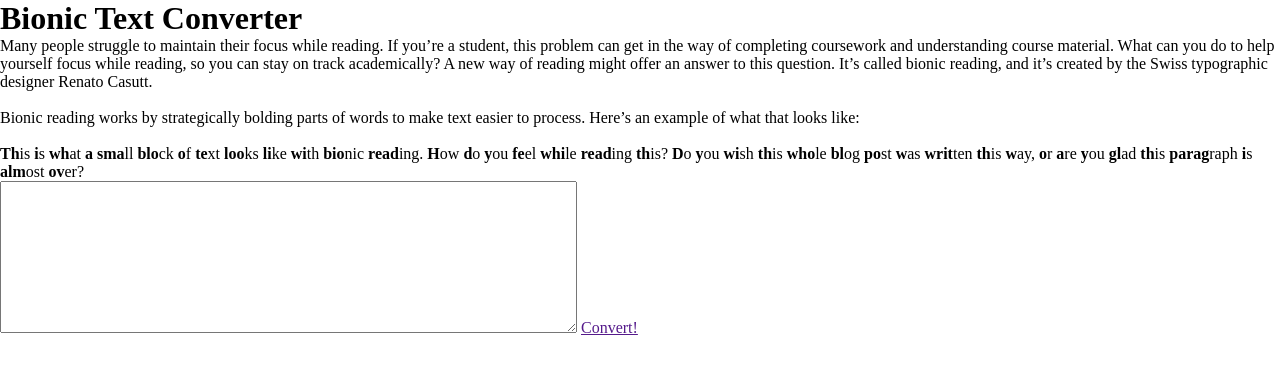
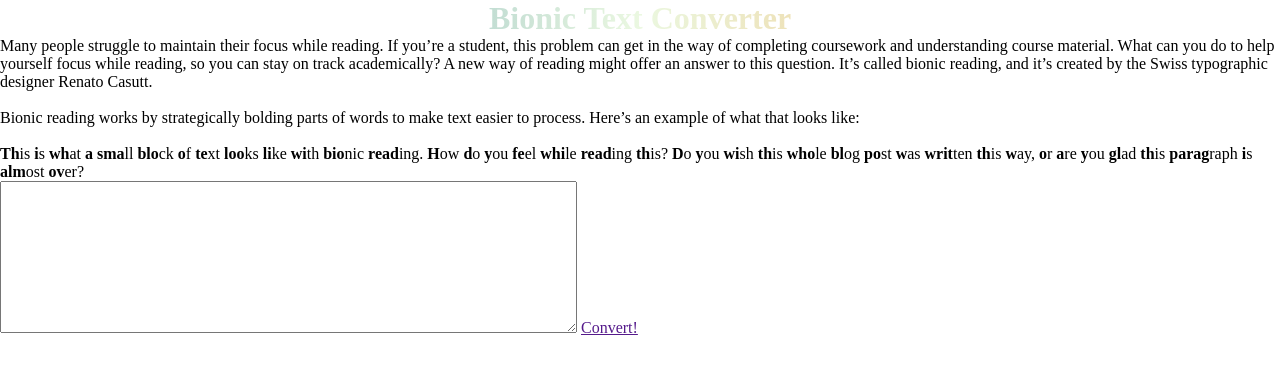
Before and after one commit to sbillsborough/bionic-text-converter, a plain HTML site: page index.html in a window 1280 px wide. Drawn offline with Linux system fonts and the light colour scheme.

Commit message:
added comments to CSS and a linear gradient to the h1

```diff
--- a/styles/style.css
+++ b/styles/style.css
@@ -1,8 +1,21 @@
+/* Style Resets */
+
 * {
   margin: 0;
   padding: 0;
 }
 
+/* Main Styling */
+
 span {
   font-weight: 600;
 }
+
+h1 {
+  text-align: center;
+  background: linear-gradient(0.25turn, #3f87a6, #ebf8e1, #f69d3c);
+  -webkit-text-fill-color: transparent;
+  -webkit-background-clip: text;
+}
+
+/* Custom Styling */
```
